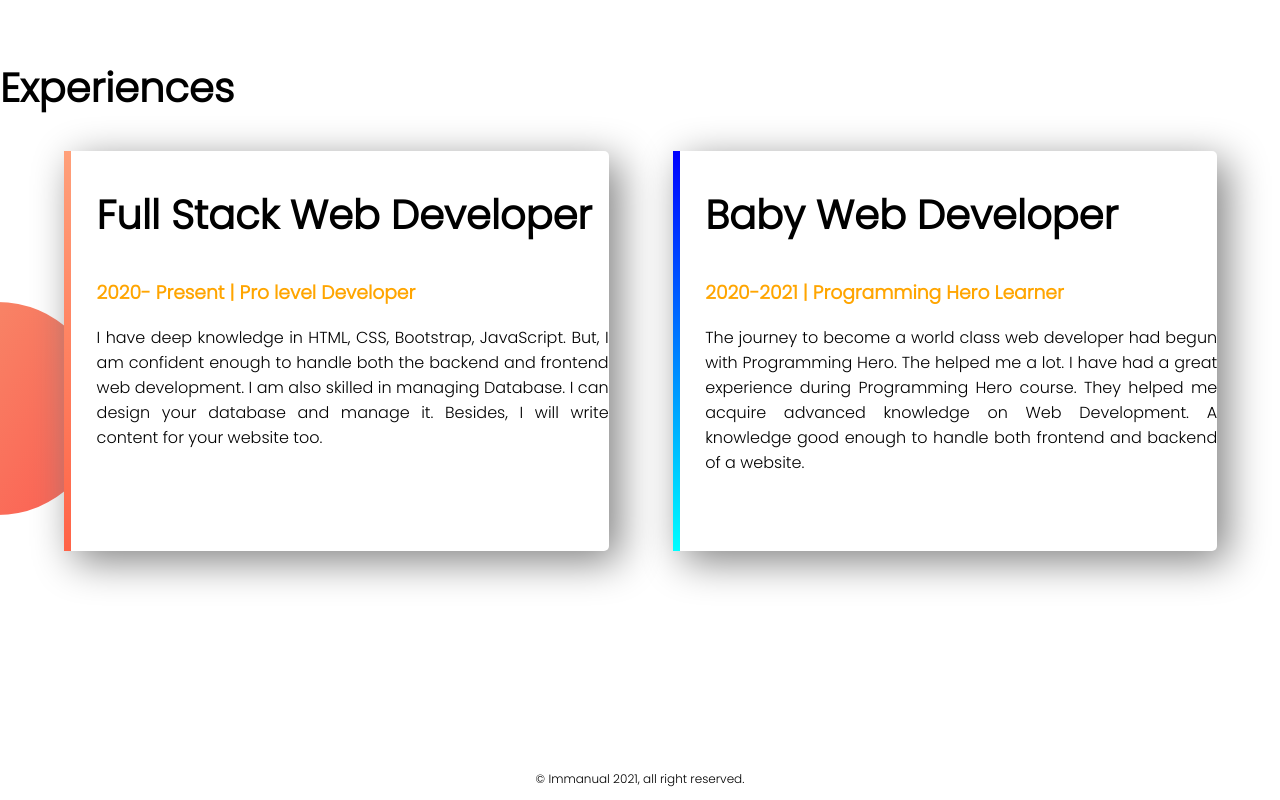
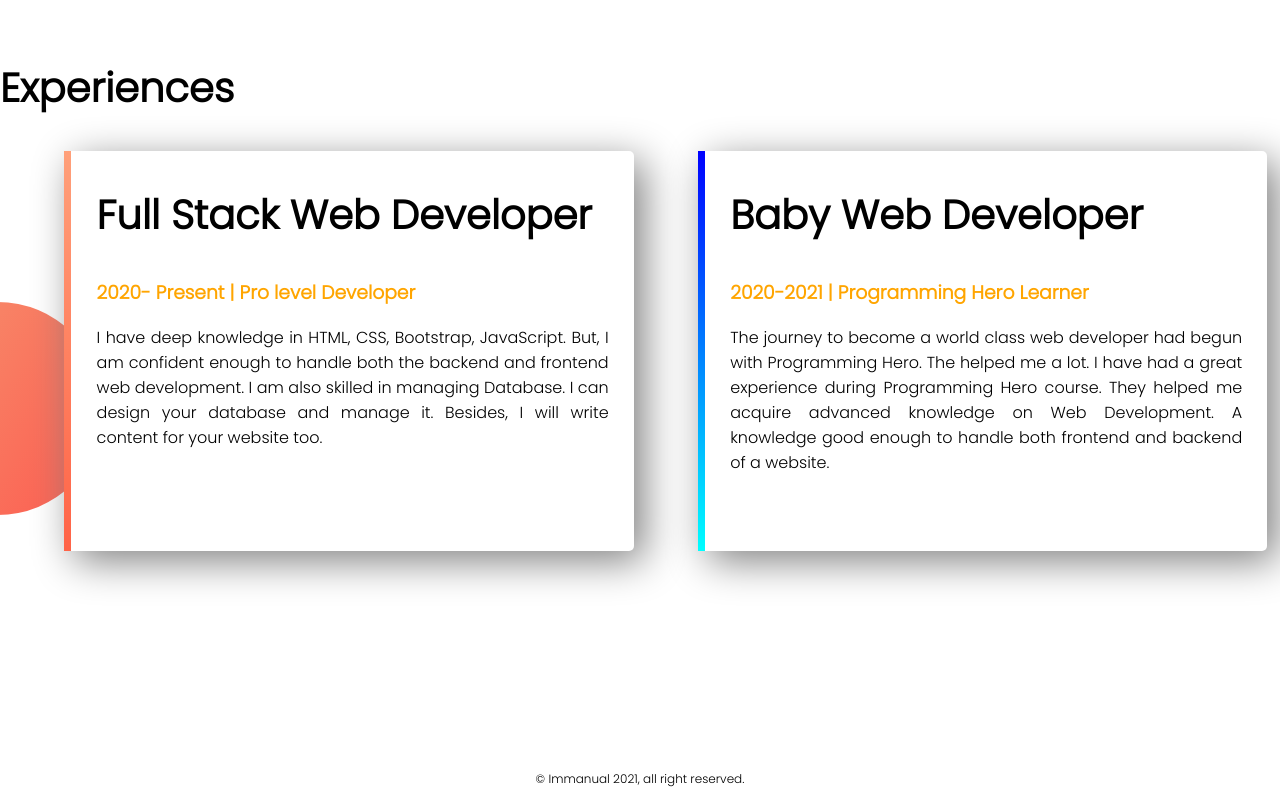
Before and after one commit to immanual19/webPortfolio, a plain HTML site: page index.html in a window 1280 px wide. Shown: the part 1375-2175 px from the top of the page. Drawn offline with Linux system fonts and the light colour scheme.

Commit message:
textDecoration

```diff
--- a/style.css
+++ b/style.css
@@ -57,11 +57,13 @@ section{
     border-left: 7px solid;
     border-image: linear-gradient(180deg, lightSalmon, tomato) ;
     border-image-slice: 1;
+    padding-right: 25px;
 }
 #babyWeb{
     border-left: 7px solid;
     border-image: linear-gradient(180deg, blue, cyan) ;
     border-image-slice: 1;
+    padding-right: 25px;
 }
 
 footer p{
```
